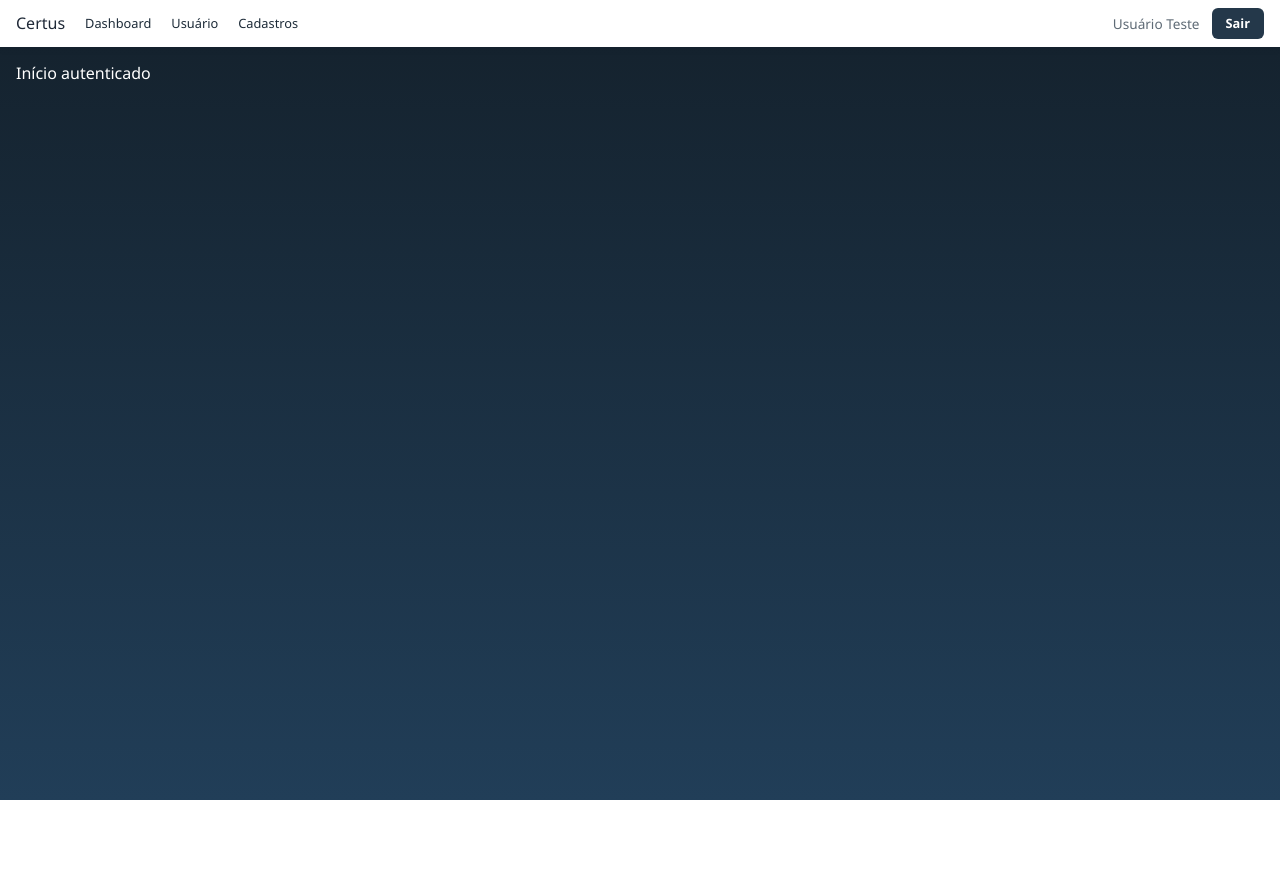
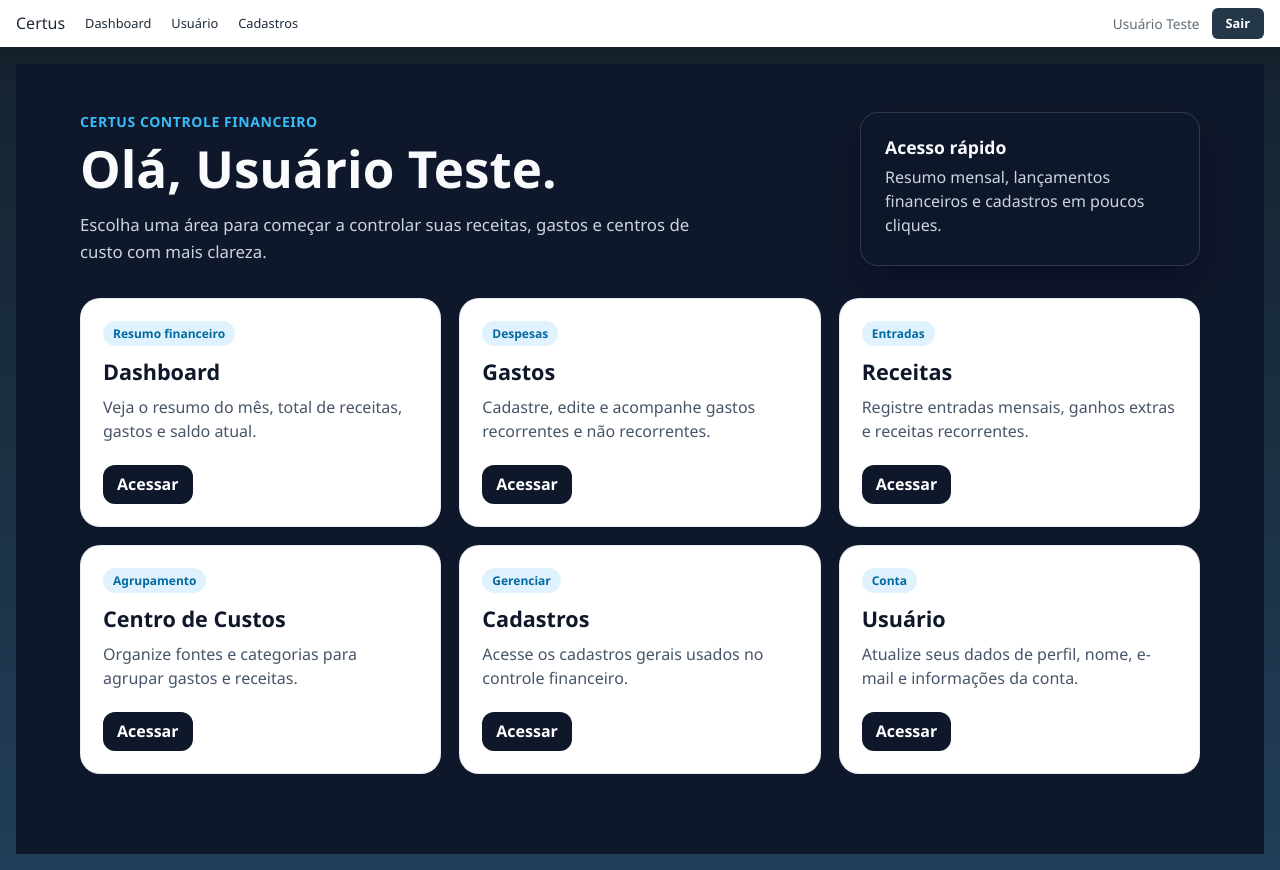
Before and after one commit to jefti/Certus_ControleFinanceiro_FrontEnd, a React (Vite) app: page /inicio in a window 1280 px wide. Both pictures are taken after typing "name@example.com", "Sample123" into the empty fields and a click on the button "Entrar". Before the commit the page ends 800 px from the top, so only its background shows below. Built offline with nearby package versions, Linux system fonts and the light colour scheme.

Commit message:
Add files via upload

```diff
--- a/src/pages/AuthenticatedLandingPage/AuthenticatedLandingPage.tsx
+++ b/src/pages/AuthenticatedLandingPage/AuthenticatedLandingPage.tsx
@@ -1,3 +1,117 @@
+import { Link } from 'react-router-dom'
+import { PrivateHeader } from '../../components/Header/PrivateHeader'
+import { useAuth } from '../../hooks/useAuth'
+import './AuthenticatedLandingPage.css'
+
+type HomeShortcut = {
+  title: string
+  description: string
+  path: string
+  status: string
+}
+
+const shortcuts: HomeShortcut[] = [
+  {
+    title: 'Dashboard',
+    description: 'Veja o resumo do mês, total de receitas, gastos e saldo atual.',
+    path: '/dashboard',
+    status: 'Resumo financeiro',
+  },
+  {
+    title: 'Gastos',
+    description: 'Cadastre, edite e acompanhe gastos recorrentes e não recorrentes.',
+    path: '/gastos',
+    status: 'Despesas',
+  },
+  {
+    title: 'Receitas',
+    description: 'Registre entradas mensais, ganhos extras e receitas recorrentes.',
+    path: '/receitas',
+    status: 'Entradas',
+  },
+  {
+    title: 'Centro de Custos',
+    description: 'Organize fontes e categorias para agrupar gastos e receitas.',
+    path: '/centro-de-custos',
+    status: 'Agrupamento',
+  },
+  {
+    title: 'Cadastros',
+    description: 'Acesse os cadastros gerais usados no controle financeiro.',
+    path: '/cadastros',
+    status: 'Gerenciar',
+  },
+  {
+    title: 'Usuário',
+    description: 'Atualize seus dados de perfil, nome, e-mail e informações da conta.',
+    path: '/usuario',
+    status: 'Conta',
+  },
+]
+
 export function AuthenticatedLandingPage() {
-  return <main>Início autenticado</main>
+  const { user } = useAuth()
+
+  return (
+    <>
+      <PrivateHeader />
+
+      <main className="authenticated-landing-page">
+        <section className="authenticated-landing-page__hero">
+          <div>
+            <span className="authenticated-landing-page__eyebrow">
+              Certus Controle Financeiro
+            </span>
+
+            <h1 className="authenticated-landing-page__title">
+              Olá, {user?.nome || 'usuário'}.
+            </h1>
+
+            <p className="authenticated-landing-page__text">
+              Escolha uma área para começar a controlar suas receitas, gastos e
+              centros de custo com mais clareza.
+            </p>
+          </div>
+
+          <div className="authenticated-landing-page__summary">
+            <strong>Acesso rápido</strong>
+            <span>
+              Resumo mensal, lançamentos financeiros e cadastros em poucos cliques.
+            </span>
+          </div>
+        </section>
+
+        <section
+          className="authenticated-landing-page__actions"
+          aria-label="Atalhos do sistema"
+        >
+          {shortcuts.map((item) => (
+            <Link
+              key={item.path}
+              to={item.path}
+              className="authenticated-landing-page__card"
+            >
+              <div>
+                <span className="authenticated-landing-page__card-status">
+                  {item.status}
+                </span>
+
+                <h2 className="authenticated-landing-page__card-title">
+                  {item.title}
+                </h2>
+
+                <p className="authenticated-landing-page__card-description">
+                  {item.description}
+                </p>
+              </div>
+
+              <span className="authenticated-landing-page__card-button">
+                Acessar
+              </span>
+            </Link>
+          ))}
+        </section>
+      </main>
+    </>
+  )
 }
--- /dev/null
+++ b/src/pages/AuthenticatedLandingPage/authenticatedLandingPage.css
@@ -0,0 +1,236 @@
+.authenticated-landing-page {
+  min-height: calc(100vh - 72px);
+  background: #0f172a;
+  color: #f8fafc;
+  padding: 48px 24px 80px;
+}
+
+.authenticated-landing-page__hero {
+  width: min(1120px, 100%);
+  margin: 0 auto 32px;
+  display: flex;
+  justify-content: space-between;
+  gap: 24px;
+  align-items: stretch;
+}
+
+.authenticated-landing-page__eyebrow {
+  display: inline-block;
+  margin-bottom: 12px;
+  color: #38bdf8;
+  font-size: 0.875rem;
+  font-weight: 700;
+  letter-spacing: 0.04em;
+  text-transform: uppercase;
+}
+
+.authenticated-landing-page__title {
+  margin: 0;
+  font-size: clamp(2rem, 4vw, 3.5rem);
+  line-height: 1.05;
+}
+
+.authenticated-landing-page__text {
+  max-width: 620px;
+  margin: 16px 0 0;
+  color: #cbd5e1;
+  font-size: 1.05rem;
+  line-height: 1.6;
+}
+
+.authenticated-landing-page__summary {
+  min-width: 260px;
+  max-width: 340px;
+  background: rgba(15, 23, 42, 0.72);
+  border: 1px solid rgba(148, 163, 184, 0.24);
+  border-radius: 18px;
+  padding: 24px;
+  box-shadow: 0 20px 40px rgba(2, 6, 23, 0.24);
+}
+
+.authenticated-landing-page__summary strong {
+  display: block;
+  margin-bottom: 8px;
+  font-size: 1.1rem;
+}
+
+.authenticated-landing-page__summary span {
+  color: #cbd5e1;
+  line-height: 1.5;
+}
+
+.authenticated-landing-page__actions {
+  width: min(1120px, 100%);
+  margin: 0 auto;
+  display: grid;
+  grid-template-columns: repeat(3, minmax(0, 1fr));
+  gap: 18px;
+}
+
+.authenticated-landing-page__card {
+  min-height: 210px;
+  background: #ffffff;
+  color: #0f172a;
+  border-radius: 20px;
+  padding: 22px;
+  text-decoration: none;
+  display: flex;
+  flex-direction: column;
+  justify-content: space-between;
+  border: 1px solid rgba(226, 232, 240, 0.8);
+  transition:
+    transform 0.2s ease,
+    box-shadow 0.2s ease,
+    border-color 0.2s ease;
+}
+
+.authenticated-landing-page__card:hover {
+  transform: translateY(-4px);
+  border-color: #38bdf8;
+  box-shadow: 0 18px 36px rgba(2, 6, 23, 0.22);
+}
+
+.authenticated-landing-page__card-status {
+  display: inline-flex;
+  width: fit-content;
+  margin-bottom: 14px;
+  padding: 6px 10px;
+  border-radius: 999px;
+  background: #e0f2fe;
+  color: #0369a1;
+  font-size: 0.75rem;
+  font-weight: 700;
+}
+
+.authenticated-landing-page__card-title {
+  margin: 0 0 10px;
+  font-size: 1.35rem;
+}
+
+.authenticated-landing-page__card-description {
+  margin: 0;
+  color: #475569;
+  line-height: 1.5;
+}
+
+.authenticated-landing-page__card-button {
+  width: fit-content;
+  margin-top: 22px;
+  padding: 10px 14px;
+  border-radius: 12px;
+  background: #0f172a;
+  color: #ffffff;
+  font-weight: 700;
+}
+
+.authenticated-landing-page__info {
+  width: min(1120px, 100%);
+  margin: 32px auto 0;
+  display: grid;
+  gap: 20px;
+}
+
+.authenticated-landing-page__info-card {
+  background: rgba(255, 255, 255, 0.08);
+  border: 1px solid rgba(148, 163, 184, 0.24);
+  border-radius: 20px;
+  padding: 28px;
+}
+
+.authenticated-landing-page__info-card h2 {
+  margin: 0 0 12px;
+  font-size: 1.6rem;
+}
+
+.authenticated-landing-page__info-card p {
+  margin: 0;
+  max-width: 850px;
+  color: #cbd5e1;
+  line-height: 1.7;
+}
+
+.authenticated-landing-page__info-grid {
+  display: grid;
+  grid-template-columns: repeat(2, minmax(0, 1fr));
+  gap: 18px;
+}
+
+.authenticated-landing-page__info-item {
+  background: #ffffff;
+  color: #0f172a;
+  border-radius: 18px;
+  padding: 24px;
+  border: 1px solid rgba(226, 232, 240, 0.8);
+}
+
+.authenticated-landing-page__info-item h3 {
+  margin: 0 0 10px;
+  font-size: 1.2rem;
+}
+
+.authenticated-landing-page__info-item p {
+  margin: 0;
+  color: #475569;
+  line-height: 1.6;
+}
+
+.authenticated-landing-page__tips {
+  background: #e0f2fe;
+  color: #0f172a;
+  border-radius: 20px;
+  padding: 28px;
+}
+
+.authenticated-landing-page__tips h2 {
+  margin: 0 0 16px;
+  font-size: 1.5rem;
+}
+
+.authenticated-landing-page__tips ol {
+  margin: 0;
+  padding-left: 22px;
+}
+
+.authenticated-landing-page__tips li {
+  margin-bottom: 8px;
+  color: #334155;
+  line-height: 1.5;
+}
+
+@media (max-width: 900px) {
+  .authenticated-landing-page__hero {
+    flex-direction: column;
+  }
+
+  .authenticated-landing-page__summary {
+    max-width: none;
+  }
+
+  .authenticated-landing-page__actions {
+    grid-template-columns: repeat(2, minmax(0, 1fr));
+  }
+}
+
+@media (max-width: 640px) {
+  .authenticated-landing-page {
+    padding: 32px 16px 64px;
+  }
+
+  .authenticated-landing-page__actions {
+    grid-template-columns: 1fr;
+  }
+
+  .authenticated-landing-page__card {
+    min-height: 180px;
+  }
+
+  .authenticated-landing-page__info-grid {
+    grid-template-columns: 1fr;
+  }
+
+  .authenticated-landing-page__info-card,
+  .authenticated-landing-page__info-item,
+  .authenticated-landing-page__tips {
+    padding: 20px;
+  }
+}
```
